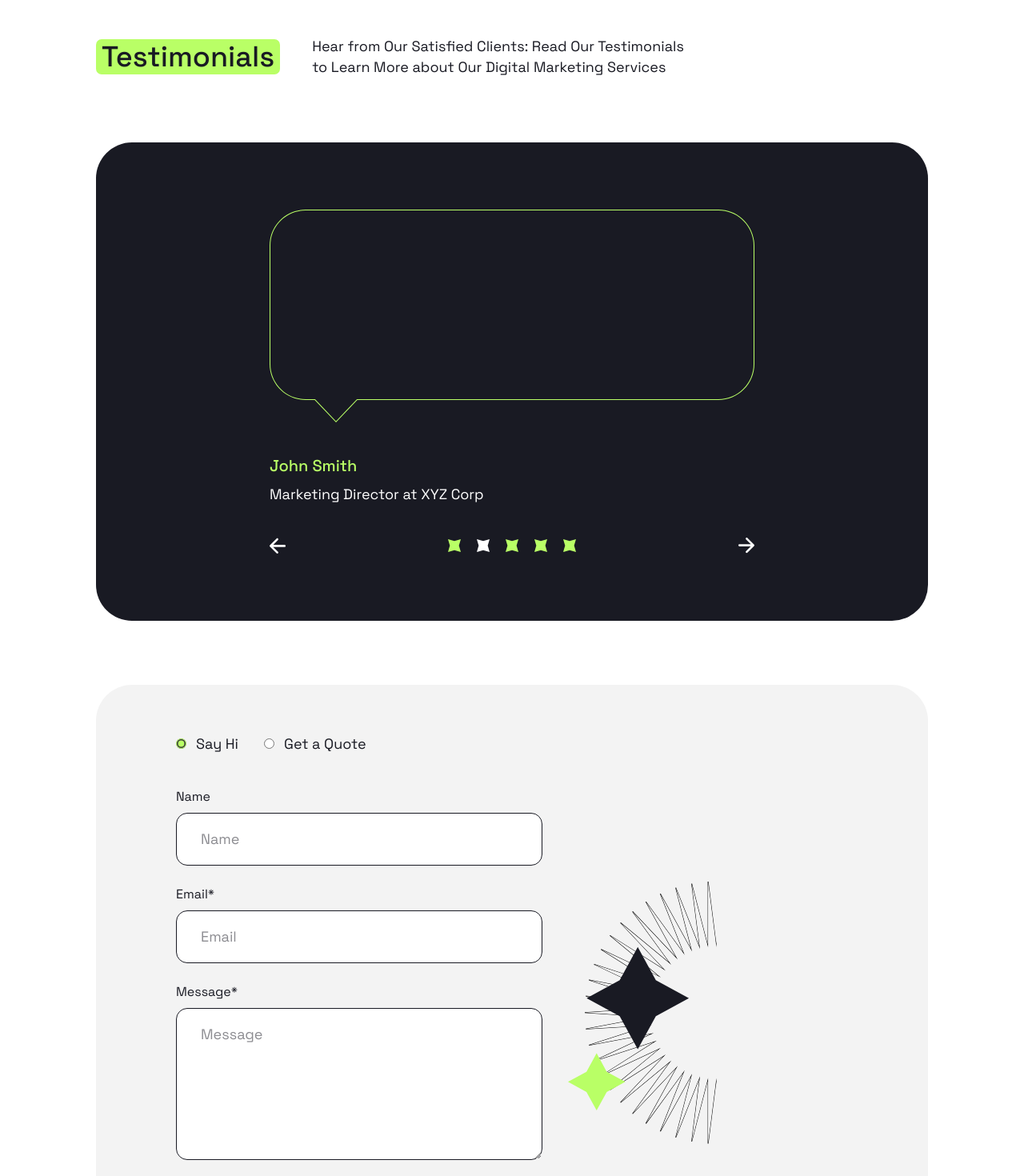
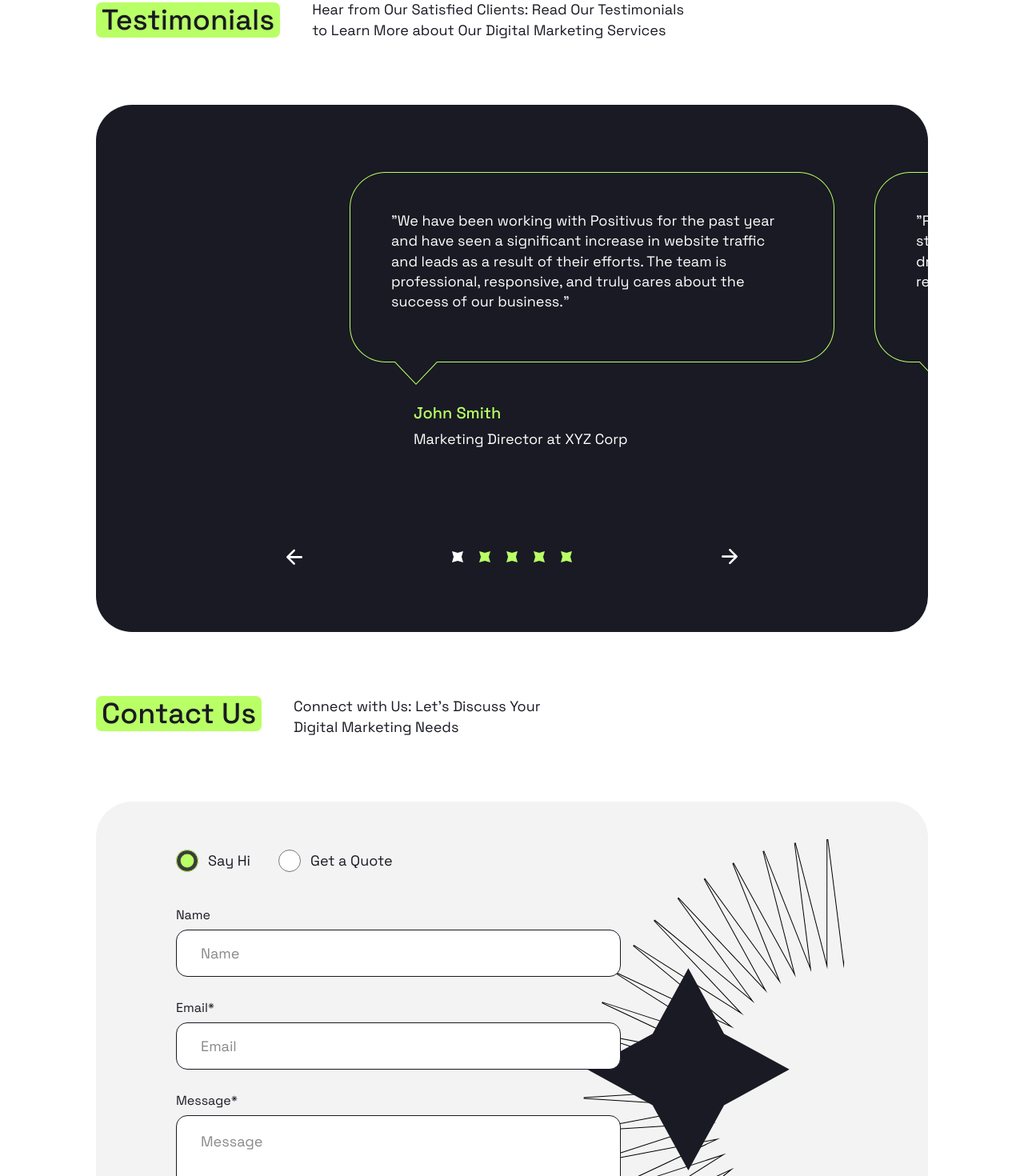
Before and after one commit to GabrielRaiolR/Gabriel-Desafio-Asimov, a React (Vite) app in the folder part-01/: page / in a window 1280 px wide. Shown: the part 5680-7150 px from the top of the page at 80% size. Built offline with nearby package versions, Linux system fonts and the light colour scheme.

Commit message:
fix(testimonials): usa Testimonial-Bubble.svg com texto sobreposto e corrige navegação

```diff
--- a/part-01/src/App.jsx
+++ b/part-01/src/App.jsx
@@ -88,6 +88,40 @@ function App() {
   ]
 
   const [openStepIndex, setOpenStepIndex] = useState(0)
+  const [testimonialIndex, setTestimonialIndex] = useState(0)
+
+  const testimonials = [
+    {
+      name: 'John Smith',
+      role: 'Marketing Director at XYZ Corp',
+      quote:
+        'We have been working with Positivus for the past year and have seen a significant increase in website traffic and leads as a result of their efforts. The team is professional, responsive, and truly cares about the success of our business.',
+    },
+    {
+      name: 'Sarah Johnson',
+      role: 'Head of Growth at Nova Retail',
+      quote:
+        'Positivus helped us build a high-performing paid media strategy in just a few weeks. Our cost per acquisition dropped while qualified leads increased, and the reporting process is always clear and actionable.',
+    },
+    {
+      name: 'Michael Lee',
+      role: 'Co-Founder at BrightLabs',
+      quote:
+        'From SEO planning to content execution, the team brought structure and consistency to our marketing efforts. We now rank better for priority keywords and our inbound pipeline is much stronger.',
+    },
+    {
+      name: 'Emily Carter',
+      role: 'CMO at UrbanNest',
+      quote:
+        'What impressed us most was the speed of optimization. They constantly test, learn, and improve campaigns. In less than a quarter, we saw a major uplift in conversions across channels.',
+    },
+    {
+      name: 'David Kim',
+      role: 'Founder at ScaleForge',
+      quote:
+        'Positivus feels like an extension of our internal team. Communication is fast, strategy is grounded in data, and creative recommendations are always aligned with our business goals.',
+    },
+  ]
 
   const teamMembers = [
     {
@@ -289,7 +323,7 @@ function App() {
                     <img
                       src="/assets/Case-Study-Arrow.svg"
                       alt=""
-                      className="h-5 w-5 transition-transform duration-300 ease-out group-hover:rotate-[-12deg] group-hover:translate-x-0.5"
+                      className="h-5 w-5 transition-transform duration-300 ease-out group-hover:-rotate-12 group-hover:translate-x-0.5"
                     />
                   </a>
                 </article>
@@ -369,17 +403,21 @@ function App() {
             {teamMembers.map((member) => (
               <article
                 key={member.name}
-                className="rounded-[45px] border border-[#191A23] bg-white p-8 shadow-[0_5px_0_0_#191A23] md:p-10"
+                className="rounded-[45px] border border-[#191A23] bg-white p-8 shadow-[0_5px_0_0_#191A23] md:min-h-[331px] md:p-10"
               >
-                <div className="mb-7 flex items-end justify-between border-b border-[#191A23] pb-7">
-                  <div className="flex items-end gap-5">
-                    <img src={member.photo} alt={member.name} className="h-[98px] w-[98px]" />
+                <div className="mb-7 border-b border-[#191A23] pb-7">
+                  <div className="grid grid-cols-[98px_1fr_34px] items-start gap-5">
+                    <img src={member.photo} alt={member.name} className="h-[98px] w-[98px] shrink-0" />
                     <div>
-                      <h3 className="text-[20px] font-medium">{member.name}</h3>
-                      <p className="text-lg">{member.role}</p>
+                      <h3 className="text-[20px] font-medium leading-[1.2]">{member.name}</h3>
+                      <p className="text-lg leading-[1.35]">{member.role}</p>
                     </div>
+                    <img
+                      src="/assets/Team-linkedin-logo.svg"
+                      alt=""
+                      className="mt-1 h-[34px] w-[34px] justify-self-end"
+                    />
                   </div>
-                  <img src="/assets/Team-linkedin-logo.svg" alt="" className="h-[34px] w-[34px]" />
                 </div>
                 <p className="text-lg leading-[1.4]">{member.text}</p>
               </article>
@@ -402,64 +440,149 @@ function App() {
               about Our Digital Marketing Services
             </p>
           </div>
-          <div className="rounded-[45px] bg-[#191A23] px-8 py-12 text-white md:px-[76px] md:py-[84px]">
-            <div className="mx-auto max-w-[606px]">
-              <img src="/assets/Testimonial-Bubble.svg" alt="" className="mb-10 w-full" />
-              <p className="mb-2 text-xl font-medium text-[#B9FF66]">John Smith</p>
-              <p className="mb-10 text-lg">Marketing Director at XYZ Corp</p>
-              <div className="flex items-center justify-between">
+          <div className="overflow-hidden rounded-[45px] bg-[#191A23] px-5 py-10 text-white md:px-0 md:py-[84px]">
+            <div
+              className="mb-14 flex gap-[50px] transition-transform duration-500 ease-out md:mb-[124px]"
+              style={{ transform: `translateX(calc(${-testimonialIndex * 656}px + 317px))` }}
+            >
+              {testimonials.map((testimonial) => (
+                <article key={testimonial.name} className="w-[606px] shrink-0">
+                  <div className="relative mb-5 h-[266px] w-[606px]">
+                    <img
+                      src="/assets/Testimonial-Bubble.svg"
+                      alt=""
+                      className="absolute inset-0 h-full w-full"
+                    />
+                    <p className="absolute left-[52px] top-12 w-[502px] text-lg leading-[1.4]">
+                      &quot;{testimonial.quote}&quot;
+                    </p>
+                  </div>
+                  <div className="pl-20">
+                    <p className="mb-1 text-[20px] font-medium leading-normal text-[#B9FF66]">
+                      {testimonial.name}
+                    </p>
+                    <p className="text-lg leading-normal">{testimonial.role}</p>
+                  </div>
+                </article>
+              ))}
+            </div>
+            <div className="mx-auto flex w-full max-w-[564px] items-center justify-between">
+              <button
+                type="button"
+                onClick={() =>
+                  setTestimonialIndex((prev) =>
+                    prev === 0 ? testimonials.length - 1 : prev - 1,
+                  )
+                }
+                aria-label="Depoimento anterior"
+                className="transition-transform duration-300 hover:-translate-x-1"
+              >
                 <img src="/assets/Testimonial-arrow.svg" alt="" className="h-5 w-5 rotate-180" />
+              </button>
               <div className="flex items-center gap-5">
-                  <img src="/assets/Testimonial-Star-dot-open.svg" alt="" className="h-4 w-4" />
-                  <img src="/assets/Testimonial-Star-dot-next.svg" alt="" className="h-4 w-4" />
-                  <img src="/assets/Testimonial-Star-dot-open.svg" alt="" className="h-4 w-4" />
-                  <img src="/assets/Testimonial-Star-dot-open.svg" alt="" className="h-4 w-4" />
-                  <img src="/assets/Testimonial-Star-dot-open.svg" alt="" className="h-4 w-4" />
+                {testimonials.map((testimonial, index) => (
+                  <button
+                    key={testimonial.name}
+                    type="button"
+                    onClick={() => setTestimonialIndex(index)}
+                    aria-label={`Ir para depoimento ${index + 1}`}
+                  >
+                    <img
+                      src={
+                        testimonialIndex === index
+                          ? '/assets/Testimonial-Star-dot-next.svg'
+                          : '/assets/Testimonial-Star-dot-open.svg'
+                      }
+                      alt=""
+                      className="h-[14px] w-[14px]"
+                    />
+                  </button>
+                ))}
               </div>
+              <button
+                type="button"
+                onClick={() =>
+                  setTestimonialIndex((prev) =>
+                    prev === testimonials.length - 1 ? 0 : prev + 1,
+                  )
+                }
+                aria-label="Próximo depoimento"
+                className="transition-transform duration-300 hover:translate-x-1"
+              >
                 <img src="/assets/Testimonial-arrow.svg" alt="" className="h-5 w-5" />
-              </div>
+              </button>
             </div>
           </div>
         </section>
 
-        <section className="animate-section mb-10 rounded-[45px] bg-[#F3F3F3] px-8 py-10 md:mb-20 md:px-[100px] md:py-[60px]">
-          <div className="mb-10 flex gap-8">
+        <section className="animate-section mb-10 md:mb-20">
+          <div className="mb-8 flex flex-col gap-5 md:mb-20 md:flex-row md:items-start md:gap-10">
+            <h2 className="w-fit rounded-[7px] bg-[#B9FF66] px-[7px] py-1 text-4xl font-medium leading-none">
+              Contact Us
+            </h2>
+            <p className="max-w-[323px] text-lg leading-[1.45]">
+              Connect with Us: Let&apos;s Discuss Your Digital Marketing Needs
+            </p>
+          </div>
+          <div className="relative overflow-hidden rounded-[45px] bg-[#F3F3F3] px-8 py-10 md:px-[100px] md:py-[60px]">
+            <div className="relative z-10 max-w-[556px]">
+              <div className="mb-10 flex gap-[35px]">
                 <label className="flex items-center gap-3 text-lg">
-              <input type="radio" name="contactType" defaultChecked className="accent-[#B9FF66]" />
+                  <input
+                    type="radio"
+                    name="contactType"
+                    defaultChecked
+                    className="h-7 w-7 accent-[#B9FF66]"
+                  />
                   Say Hi
                 </label>
                 <label className="flex items-center gap-3 text-lg">
-              <input type="radio" name="contactType" className="accent-[#B9FF66]" />
+                  <input type="radio" name="contactType" className="h-7 w-7 accent-[#B9FF66]" />
                   Get a Quote
                 </label>
               </div>
-          <div className="grid items-center gap-8 md:grid-cols-[1fr_auto]">
-            <form className="space-y-6">
+              <form className="space-y-[25px]">
                 <label className="block">
-                <span className="mb-2 block text-base">Name</span>
-                <input className="w-full rounded-[14px] border border-[#191A23] bg-white px-[30px] py-[18px] text-lg" type="text" placeholder="Name" />
+                  <span className="mb-1 block text-base leading-7">Name</span>
+                  <input
+                    className="h-[59px] w-full rounded-[14px] border border-[#191A23] bg-white px-[30px] text-lg placeholder:text-[#898989]"
+                    type="text"
+                    placeholder="Name"
+                  />
                 </label>
                 <label className="block">
-                <span className="mb-2 block text-base">Email*</span>
-                <input className="w-full rounded-[14px] border border-[#191A23] bg-white px-[30px] py-[18px] text-lg" type="email" placeholder="Email" />
+                  <span className="mb-1 block text-base leading-7">Email*</span>
+                  <input
+                    className="h-[59px] w-full rounded-[14px] border border-[#191A23] bg-white px-[30px] text-lg placeholder:text-[#898989]"
+                    type="email"
+                    placeholder="Email"
+                  />
                 </label>
                 <label className="block">
-                <span className="mb-2 block text-base">Message*</span>
-                <textarea className="h-[190px] w-full rounded-[14px] border border-[#191A23] bg-white px-[30px] py-[18px] text-lg" placeholder="Message" />
+                  <span className="mb-1 block text-base leading-7">Message*</span>
+                  <textarea
+                    className="h-[190px] w-full rounded-[14px] border border-[#191A23] bg-white px-[30px] py-[18px] text-lg placeholder:text-[#898989]"
+                    placeholder="Message"
+                  />
                 </label>
-              <button className="w-full rounded-[14px] bg-[#191A23] px-8 py-5 text-xl font-medium text-white transition hover:opacity-90">
+                <button className="h-[68px] w-full rounded-[14px] bg-[#191A23] px-8 text-xl font-normal text-white transition hover:opacity-90">
                   Send Message
                 </button>
               </form>
-            <img src="/assets/Contact-Us-Illustration.svg" alt="" className="hidden w-[350px] md:block" />
+            </div>
+            <img
+              src="/assets/Contact-Us-Illustration.svg"
+              alt=""
+              className="absolute right-[-220px] top-1/2 hidden w-[692px] -translate-y-1/2 md:block"
+            />
           </div>
         </section>
 
         <footer className="animate-section rounded-t-[45px] bg-[#191A23] px-8 py-10 text-white md:px-[60px] md:py-[55px]">
-          <div className="mb-10 flex flex-col gap-6 md:flex-row md:items-center md:justify-between">
-            <img src="/assets/Footer-Logo.svg" alt="Positivus" className="h-7 w-auto" />
+          <div className="mb-16 flex flex-col gap-6 md:flex-row md:items-center md:justify-between">
+            <img src="/assets/Footer-Logo.svg" alt="Positivus" className="h-[29px] w-[180px]" />
             <nav>
-              <ul className="flex flex-wrap gap-6 text-lg underline">
+              <ul className="flex flex-wrap items-center gap-[40px] text-lg underline">
                 {navItems.map((item) => (
                   <li key={item}>
                     <a href="#">{item}</a>
@@ -473,19 +596,22 @@ function App() {
               <img src="/assets/Footer-logo-Twitter.svg" alt="Twitter" className="h-[30px] w-[30px]" />
             </div>
           </div>
-          <div className="mb-10 grid gap-8 border-b border-white pb-10 md:grid-cols-2">
+          <div className="mb-[50px] grid gap-8 border-b border-white pb-[50px] md:grid-cols-[332px_1fr] md:items-start md:gap-[154px]">
             <div>
-              <p className="mb-6 inline-block rounded-[7px] bg-[#B9FF66] px-[7px] py-1 text-xl text-[#191A23]">
+              <p className="mb-[53px] inline-block rounded-[7px] bg-[#B9FF66] px-[7px] py-1 text-xl text-[#191A23]">
                 Contact us:
               </p>
-              <p className="mb-5 text-lg">Email: info@positivus.com</p>
-              <p className="mb-5 text-lg">Phone: 555-567-8901</p>
+              <p className="mb-[23px] text-lg">Email: info@positivus.com</p>
+              <p className="mb-[23px] text-lg">Phone: 555-567-8901</p>
               <p className="text-lg">Address: 1234 Main St<br />Moonstone City, Stardust State 12345</p>
             </div>
-            <div className="rounded-[14px] bg-[#292A32] p-[58px_40px]">
-              <div className="grid gap-5 md:grid-cols-[1fr_auto]">
-                <input className="rounded-[14px] border border-white bg-transparent px-[35px] py-5 text-lg text-white placeholder:text-white/70" placeholder="Email" />
-                <button className="rounded-[14px] bg-[#B9FF66] px-[35px] py-5 text-xl font-medium text-[#191A23]">
+            <div className="rounded-[14px] bg-[#292A32] px-10 py-[58px]">
+              <div className="grid gap-5 md:grid-cols-[285px_249px]">
+                <input
+                  className="h-[67px] rounded-[14px] border border-white bg-transparent px-[35px] text-lg text-white placeholder:text-white/70"
+                  placeholder="Email"
+                />
+                <button className="h-[68px] rounded-[14px] bg-[#B9FF66] px-[35px] text-xl font-medium text-[#191A23]">
                   Subscribe to news
                 </button>
               </div>
@@ -493,7 +619,9 @@ function App() {
           </div>
           <div className="flex flex-col gap-4 text-lg md:flex-row md:items-center md:gap-10">
             <p>© 2023 Positivus. All Rights Reserved.</p>
-            <a href="#" className="underline">Privacy Policy</a>
+            <a href="#" className="underline">
+              Privacy Policy
+            </a>
           </div>
         </footer>
       </main>
```
Also changed, not shown: 1 other file (tests, documents, lock files or other folders). Lines whose indentation alone changed are shown as unchanged.
